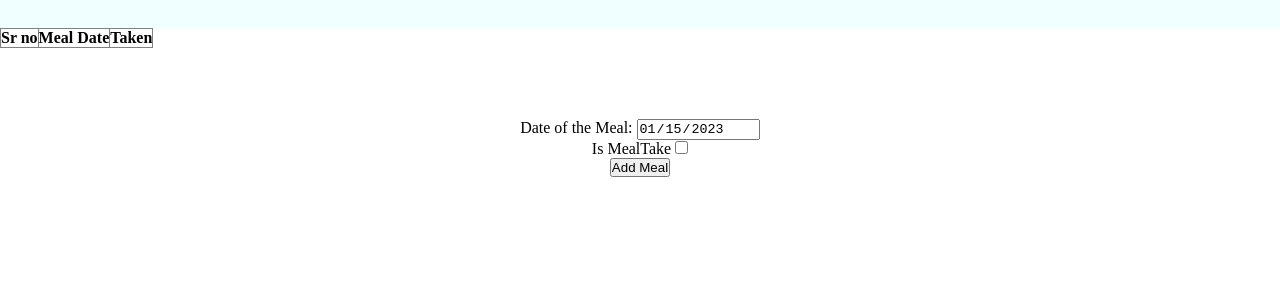
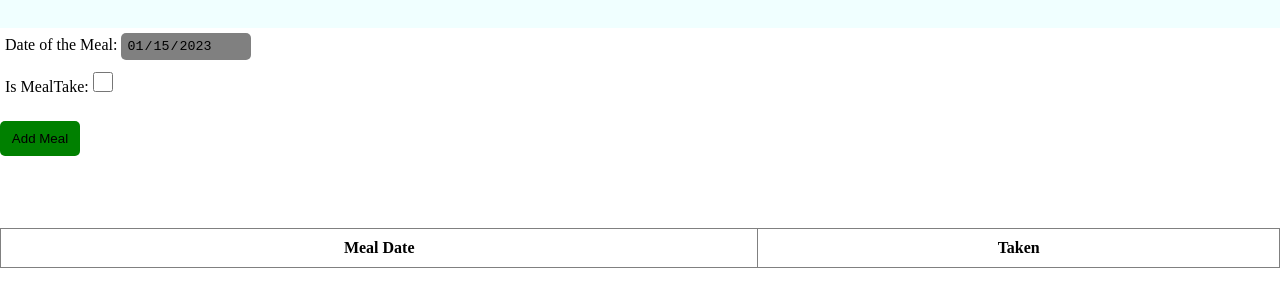
Before and after one commit to 123Sanjeev/mealTracker, a plain HTML site: page index.html in a window 1280 px wide. Shown: the part 72-378 px from the top of the page. Drawn offline with Linux system fonts and the light colour scheme.

Commit message:
Adding final conditions to the app

```diff
--- a/index.html
+++ b/index.html
@@ -28,18 +28,70 @@
         height: 200px;
         display: flex;
         flex-direction: column;
-        justify-content: center;
-        align-items: center;
+        justify-content: left;
+        align-items: left;
 }
+.addMealinput div{
+    padding:5px;
+}
+.addMealinput input{
+    padding:5px;
+    border: 0px solid white;
+    border-radius: 5px;
+    outline: none;
+
+}
+
+#mealDay{
+    background-color: grey;
+}
+#mealDay:focus{
+    border: 1px solid rgba(0, 194, 253, 0.753);
+}
+#mealData{
+    width: 100%;
+}
+#istaken{
+    width:20px;
+    height: 20px;
+    margin-top: 2px;
+    justify-content: center;
+    align-items: center;
+    background-color: aqua;
+    color:aqua
+}
+
+#mealData thead th, tbody td{
+    padding:10px;
+    border-radius: 2px;
+}
+#submitbtn{
+    width: 80px;
+    background-color: green;
+    margin-top: 20px;
+    padding:10px;
+}
+
 </style>
 <body onload="loadValues()">
     <div class="container">
         <h1>Welcome to meal tracker</h1>
     </div>
-    <table border="1" style="border-collapse: collapse;" id="nealData">
+
+    <div class="addMealinput">
+        <div>
+            <label for="mealday">Date of the Meal: </label>
+            <input type="date" name="mealday" id="mealDay" readonly>
+        </div>
+        <div>
+            <label for="isTaken">Is MealTake: </label>
+            <input type="checkbox" name="isTaken" id="istaken" />
+        </div>
+        <input type="button" value="Add Meal" id="submitbtn" onclick="addMeal()"/>
+    </div>
+    <table border="1" style="border-collapse: collapse;" id="mealData">
         <thead>
             <tr>
-                <th>Sr no</th>
                 <th>Meal Date</th>
                 <th>Taken</th>
             </tr>
@@ -48,17 +100,6 @@
 
         </tbody>
     </table>
-    <div class="addMealinput">
-        <div>
-            <label for="mealday">Date of the Meal: </label>
-            <input type="date" name="mealday" id="mealDay" readonly>
-        </div>
-        <div>
-            <label for="isTaken">Is MealTake</label>
-            <input type="checkbox" name="isTaken" id="istaken" />
-        </div>
-        <input type="button" value="Add Meal" onclick="addMeal()"/>
-    </div>
 </body>
 <script>
 
@@ -73,41 +114,48 @@
     function addMeal(){
         const mealDate = document.querySelector('#mealDay');
         const isTaken = document.querySelector('#istaken');
+
+        const mealDates = document.querySelector('#mealData').querySelectorAll('tbody')[0]?.querySelectorAll('tr')[0]?.querySelectorAll('td')
         const storage = localStorage
-        const mealdata = []
-        if(storage.getItem('mealdata') != null){
-            mealdata.push(storage.getItem('mealdata'))
+
+        var recordExists =[]
+        if(mealDates != undefined){
+            recordExists = [...mealDates]?.filter(e=>{
+                if(e.textContent.trim() == mealDate.value.trim()){
+                    return true
+                }
+            })
         }
 
-        const data = {
-            "mealDate" : mealDate.value,
-            "isTaken" : isTaken.value
+
+
+        if(recordExists.length > 0){
+            alert(`Data already added for ${mealDate.value}`)
+            return
+        }else{
+
+            const mealTakenText = isTaken.checked ? "Taken" : "Not Taken"
+            const css = isTaken.checked ? "background-color:green;" : "background-color:red;"
+            var data = (storage.getItem('mealdata') != null) ?
+        storage.getItem('mealdata')
+        +
+         `<tr> <td> ${mealDate.value} </td><td style='${css}'>${ mealTakenText }  </td></tr>`
+         :
+         `<tr> <td> ${mealDate.value} </td><td style='${css}'>${ mealTakenText }  </td></tr>`
+
+
+        storage.setItem('mealdata', data)
+       window.location.reload()
         }
-        const dummyArray = Object.entries(data)
 
-        console.log(dummyArray);
-        const currentData = []
-        currentData.push(JSON.stringify({
-            "mealDate" : mealDate.value,
-            "isTaken" : isTaken.value
-        }));
 
-        mealdata.push(currentData)
-        console.log(currentData)
-        storage.setItem('mealdata', mealdata)
     }
     function loadMealData(){
         const storage = localStorage
         const mealData = storage.getItem('mealdata')
-        const returningData = []
+        const meal = document.querySelector('#mealData').querySelectorAll('tbody')[0]
+        meal.innerHTML = mealData
 
-        returningData.push(JSON.stringify(mealData))
-        returningData.forEach((e,idx)=>{
-            const meal = JSON.parse(e)
-            console.log(meal.mealDate)
-            console.log(JSON.parse(e))
-        })
-        console.log(mealData)
     }
 
 </script>
```
